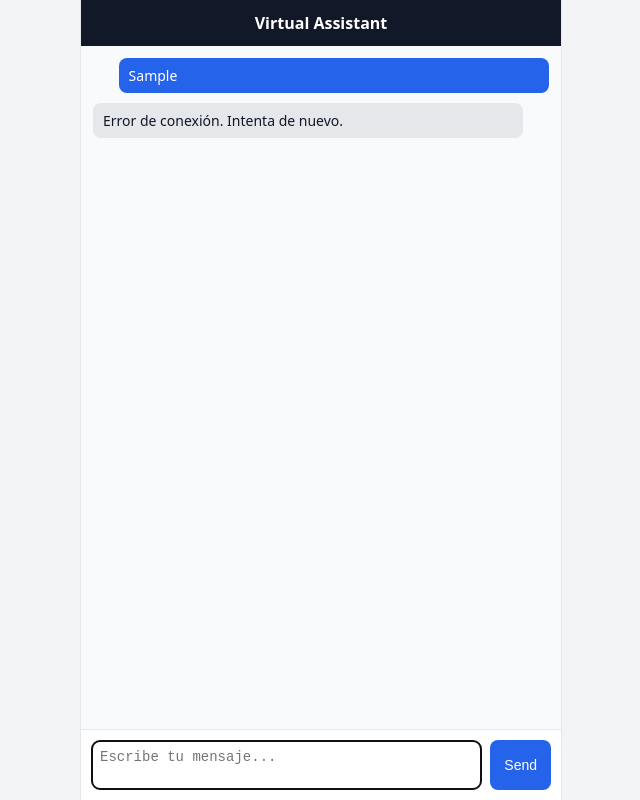
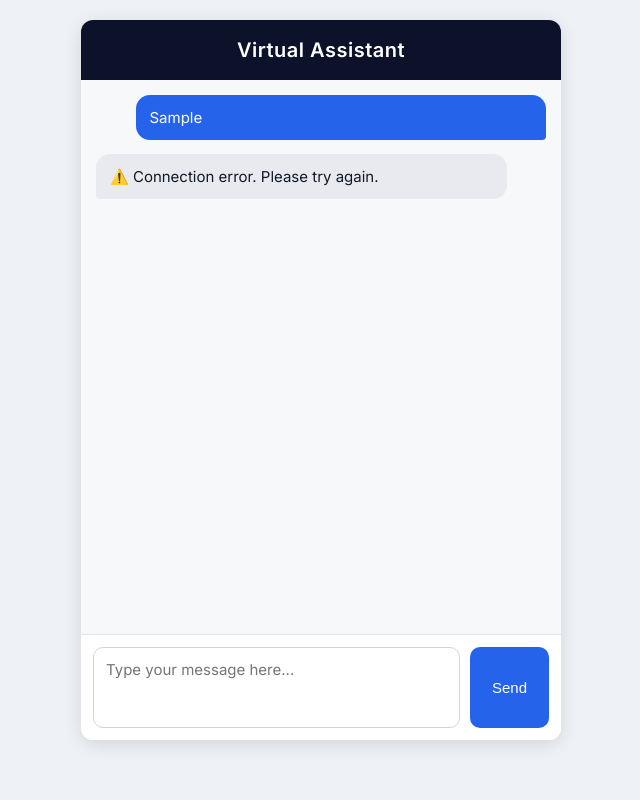
Before and after one commit to emancia35/erickmancia-chat-front, a plain HTML site: page index.html in a window 1280 px wide. Both pictures are taken after typing "Sample" into the empty fields and a click on the button "Send". Shown: the whole page, without its empty margins (319-959 px from the left). Drawn offline with Linux system fonts and the light colour scheme; no server answers.

Commit message:
Update HTML structure and styles for chat interface

```diff
--- a/index.html
+++ b/index.html
@@ -1,101 +1,141 @@
 <!DOCTYPE html>
-<html lang="es">
+<html lang="en">
 <head>
   <meta charset="UTF-8" />
-  <title>Chat Here !!! </title>
+  <title>Virtual Assistant</title>
   <meta name="viewport" content="width=device-width, initial-scale=1.0" />
+
+  <!-- Google Font -->
+  <link rel="preconnect" href="https://fonts.googleapis.com">
+  <link rel="preconnect" href="https://fonts.gstatic.com" crossorigin>
+  <link href="https://fonts.googleapis.com/css2?family=Inter:wght@300;400;500;600&display=swap" rel="stylesheet">
+
   <style>
     body {
-      font-family: system-ui, Arial, sans-serif;
-      background: #f3f4f6;
+      font-family: 'Inter', sans-serif;
       margin: 0;
-      padding: 0;
+      background: #eef1f5;
       display: flex;
       justify-content: center;
+      padding: 20px;
     }
+
     .chat-container {
       width: 100%;
       max-width: 480px;
-      height: 100vh;
-      background: white;
+      height: 90vh;
+      background: #ffffff;
       display: flex;
       flex-direction: column;
-      border-left: 1px solid #e5e7eb;
-      border-right: 1px solid #e5e7eb;
+      border-radius: 12px;
+      box-shadow: 0px 4px 18px rgba(0,0,0,0.12);
+      overflow: hidden;
     }
+
     .header {
-      padding: 12px 16px;
-      background: #111827;
-      color: white;
+      background: #0d122b;
+      color: #ffffff;
+      padding: 18px;
+      font-size: 20px;
       font-weight: 600;
       text-align: center;
+      letter-spacing: 0.5px;
     }
+
     .messages {
       flex: 1;
-      padding: 12px;
+      padding: 15px;
       overflow-y: auto;
-      background: #f9fafb;
+      background: #f7f8fa;
     }
+
     .message {
-      margin-bottom: 10px;
-      padding: 8px 10px;
-      border-radius: 8px;
-      max-width: 90%;
-      font-size: 14px;
+      padding: 12px 14px;
+      margin-bottom: 14px;
+      border-radius: 14px;
+      max-width: 85%;
+      font-size: 15px;
+      line-height: 1.4;
       white-space: pre-wrap;
     }
-    .message.user {
+
+    .user {
       background: #2563eb;
       color: white;
       margin-left: auto;
+      border-bottom-right-radius: 4px;
     }
-    .message.bot {
-      background: #e5e7eb;
+
+    .bot {
+      background: #e8eaf0;
       color: #111827;
       margin-right: auto;
+      border-bottom-left-radius: 4px;
     }
+
     .input-area {
       display: flex;
-      gap: 8px;
-      padding: 10px;
-      border-top: 1px solid #e5e7eb;
-      background: white;
+      gap: 10px;
+      padding: 12px;
+      border-top: 1px solid #e2e5eb;
+      background: #ffffff;
     }
-    .input-area textarea {
+
+    textarea {
       flex: 1;
       resize: none;
-      border-radius: 8px;
-      border: 1px solid #d1d5db;
-      padding: 8px;
-      font-size: 14px;
+      padding: 12px;
+      border-radius: 10px;
+      border: 1px solid #cfd4dc;
+      font-size: 15px;
+      font-family: inherit;
+      outline: none;
+      height: 55px;
     }
-    .input-area button {
+
+    textarea:focus {
+      border-color: #2563eb;
+      box-shadow: 0 0 0 2px rgba(37,99,235,0.2);
+    }
+
+    button {
+      background: #2563eb;
+      color: #ffffff;
       border: none;
-      border-radius: 8px;
-      padding: 0 14px;
-      font-size: 14px;
+      padding: 0 22px;
+      border-radius: 10px;
       cursor: pointer;
-      background: #2563eb;
-      color: white;
+      font-size: 15px;
+      font-weight: 500;
+      transition: 0.2s;
     }
-    .input-area button:disabled {
-      opacity: 0.6;
-      cursor: default;
+
+    button:hover {
+      background: #1e4fbb;
+    }
+
+    button:disabled {
+      opacity: 0.5;
+      cursor: not-allowed;
     }
   </style>
 </head>
+
 <body>
+
   <div class="chat-container">
     <div class="header">Virtual Assistant</div>
+
     <div id="messages" class="messages"></div>
+
     <div class="input-area">
-      <textarea id="input" rows="2" placeholder="Escribe tu mensaje..."></textarea>
+      <textarea id="input" placeholder="Type your message here..."></textarea>
       <button id="sendBtn">Send</button>
     </div>
   </div>
 
   <script>
-    // 🔴 CAMBIA ESTA LÍNEA POR TU URL DE N8N:
+    // 🔴 CHANGE THIS TO YOUR REAL N8N WEBHOOK URL:
     const N8N_URL = "https://n8n.srv1126851.hstgr.cloud/webhook/63872b51-0d8c-4ec6-be91-e069fb3b6090/chat";
 
     const messagesDiv = document.getElementById("messages");
@@ -116,7 +156,6 @@
 
       addMessage(text, "user");
       inputEl.value = "";
-      inputEl.focus();
       sendBtn.disabled = true;
 
       try {
@@ -125,21 +164,23 @@
           headers: {
             "Content-Type": "application/json"
           },
-          body: JSON.stringify({ message: text }) // ajusta si tu campo es distinto
+
+          // 👇 FIELD expected by your n8n workflow
+          body: JSON.stringify({ chatInput: text })
         });
 
         const data = await resp.text();
         addMessage(data, "bot");
 
       } catch (err) {
-        addMessage("Error de conexión. Intenta de nuevo.", "bot");
-        console.error(err);
-      } finally {
-        sendBtn.disabled = false;
+        addMessage("⚠️ Connection error. Please try again.", "bot");
       }
+
+      sendBtn.disabled = false;
     }
 
     sendBtn.addEventListener("click", sendMessage);
+
     inputEl.addEventListener("keydown", (e) => {
       if (e.key === "Enter" && !e.shiftKey) {
         e.preventDefault();
@@ -147,5 +188,6 @@
       }
     });
   </script>
+
 </body>
 </html>
```
